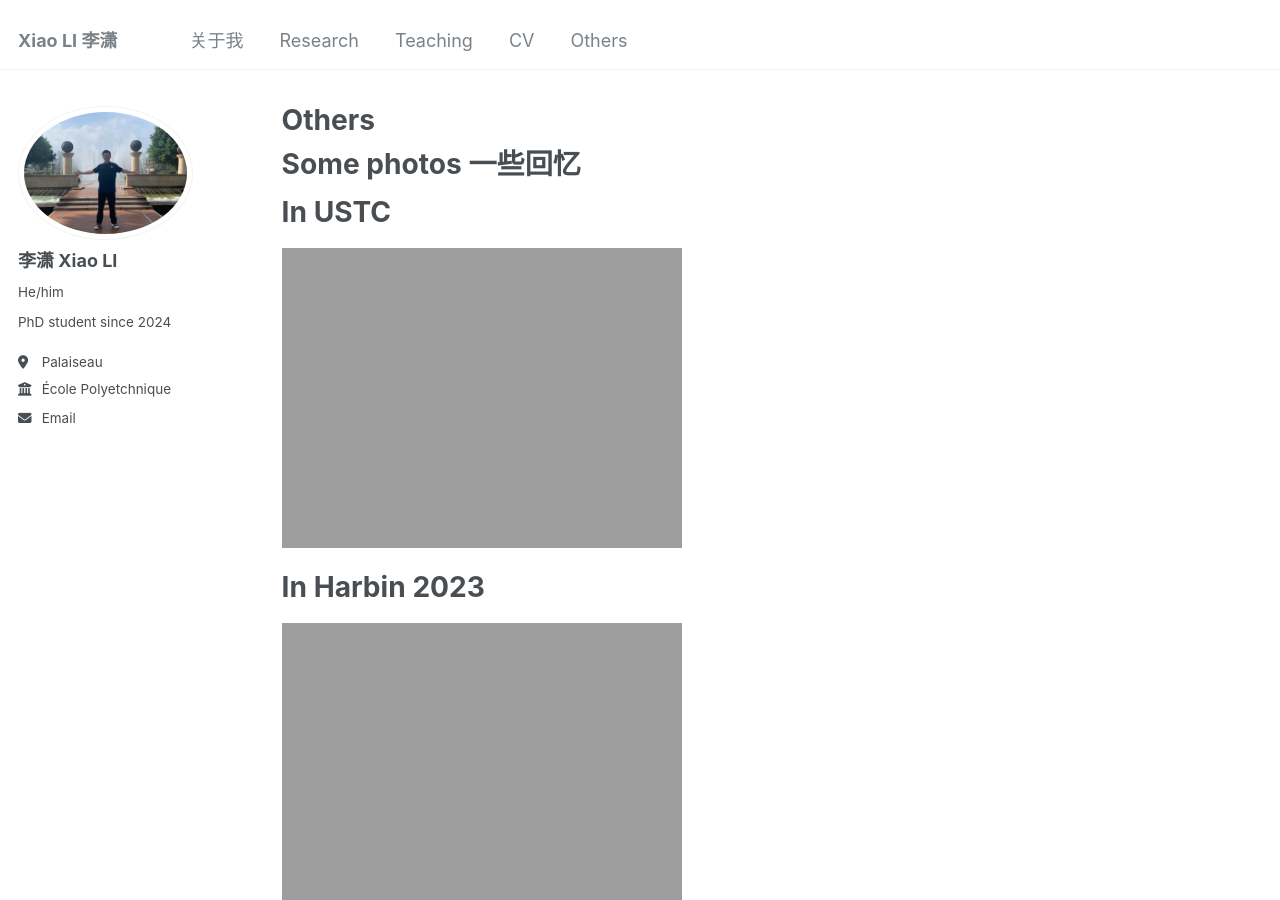
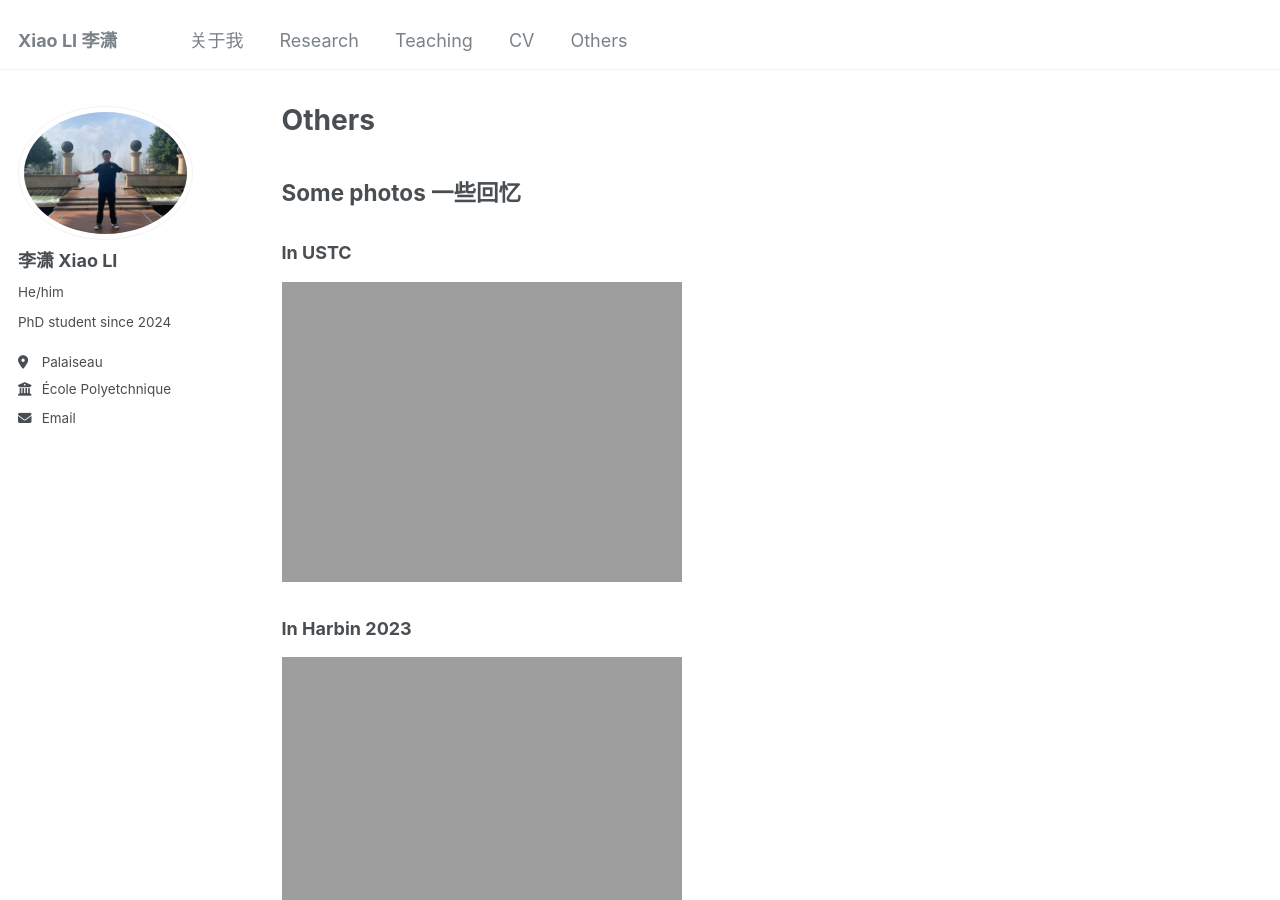
Before and after one commit to XiaoLi-CN/xiaoli.github.io, a Jekyll site: the page built from _pages/others.md, in a window 1280 px wide and 900 px high. Built offline with Jekyll 4.4.1, drawn with Linux system fonts in a browser that asks for light colours; a file with an impossible date is left out.

```diff
--- a/_pages/others.md
+++ b/_pages/others.md
@@ -9,22 +9,21 @@ redirect_from:
 {% include base_path %}
 
 
-Some photos 一些回忆
-======
+## Some photos 一些回忆
 
 
-In USTC
-====
+
+### In USTC
 
 <img src="https://xiaoli-cn.github.io/images/atUSTC.jpg" alt="">
 
 
-In Harbin 2023
-====
+### In Harbin 2023
+
 
 <img src="https://xiaoli-cn.github.io/images/inHaarbin.png" alt="">
 
-In Xinjiang 2024
-====
+### In Xinjiang 2024
+
 
 <img src="https://xiaoli-cn.github.io/images/Xinjiang2024.jpeg" alt="">
```
